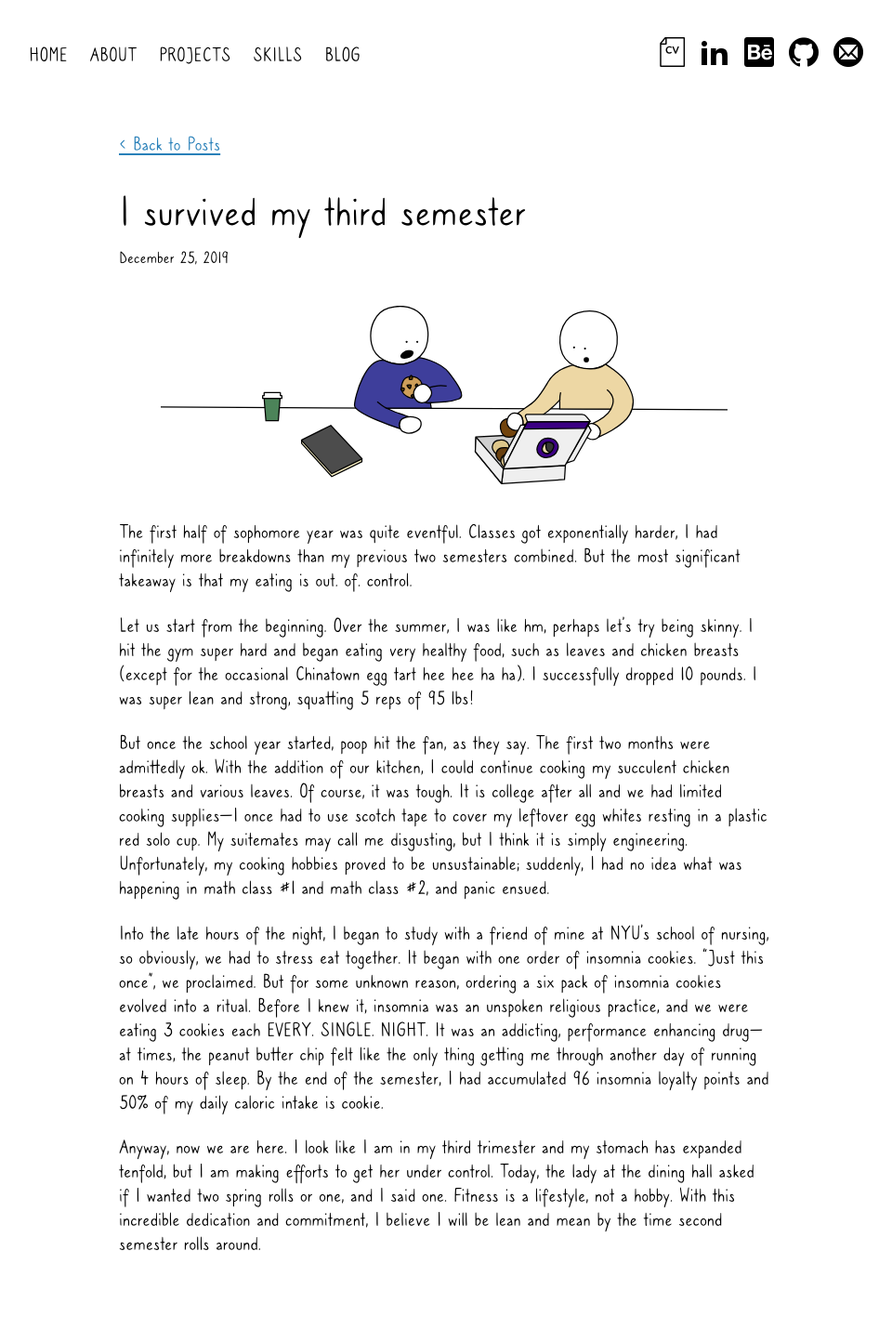
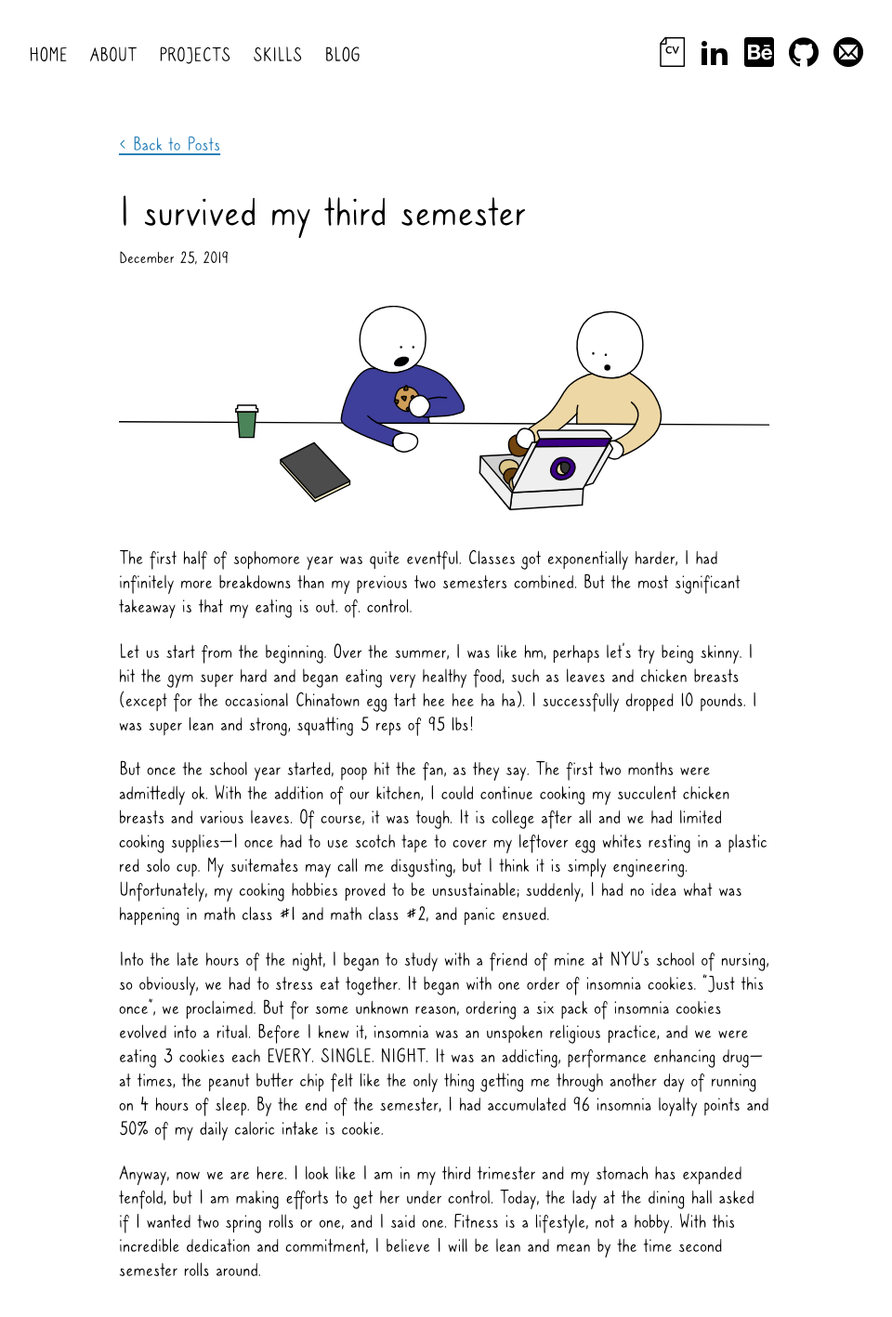
Before and after one commit to kristelfung/bullet-journal, a Jekyll site: the page built from _posts/2019-12-25-i-survived-my-third-semester.md, in a window 1280 px wide. Shown: the whole page at 93% size, without its empty margins (162-1122 px from the left). Built offline with Jekyll 4.4.1, drawn with Linux system fonts in a browser that asks for light colours; some web fonts are replaced; a script that is not in the unit is left out; before the commit the page ends 1389 px from its top, so only the background shows below that.

Commit message:
remove max-height on blog cover img

```diff
--- a/_sass/partials/_post.scss
+++ b/_sass/partials/_post.scss
@@ -8,5 +8,5 @@
     padding-bottom: 1rem;
     display: block;
     margin: 0 auto;
-    max-height: 15rem;
+    //max-height: 15rem;
 }
```
